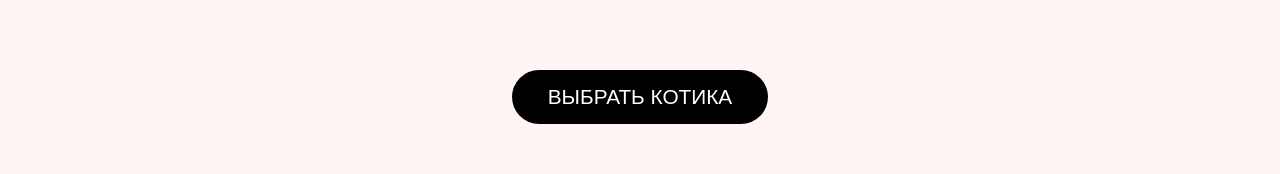
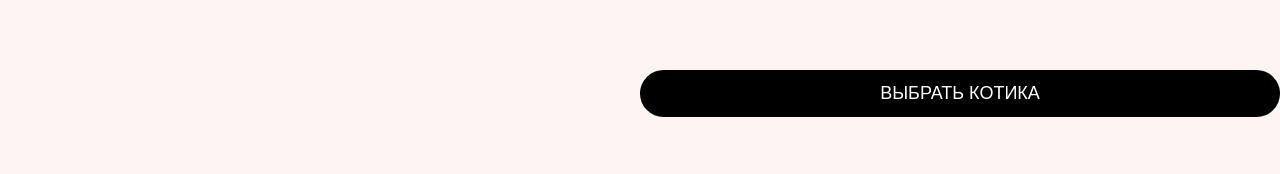
Before and after one commit to mdarmoed/mdarmoed.github.io, a React (Create React App) app: page / in a window 1280 px wide. Shown: the part 1181-1355 px from the top of the page. Built offline with nearby package versions, Linux system fonts and the light colour scheme.

Commit message:
“btnhelp”

```diff
--- a/src/App.css
+++ b/src/App.css
@@ -447,7 +447,6 @@ height: 350px;
   padding-left: auto;
   padding-right: auto;
   border-radius: 2em;
-  border: none;
   background-color: black;
   color: white;
   text-align: center;
--- a/src/MainBlock.js
+++ b/src/MainBlock.js
@@ -1,4 +1,6 @@
 import './App.css';
+import './contactstyle.css';
+
 import { Link } from "react-router-dom";
 
 function MainBlock() {
@@ -85,7 +87,7 @@ function MainBlock() {
 
 
         <div className="clearfix" />
-          <button className= "btn-help" id= 'btn-help'>
+          <button className='contact-form-btn' >
           <Link to={`/ourcats`}>ВЫБРАТЬ КОТИКА</Link>
           </button>
           </div>
```
Also changed, not shown: 1 other file (tests, documents, lock files or other folders).
